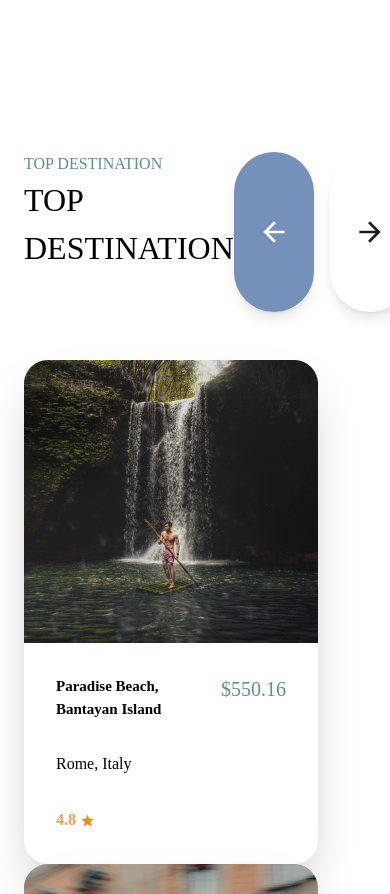
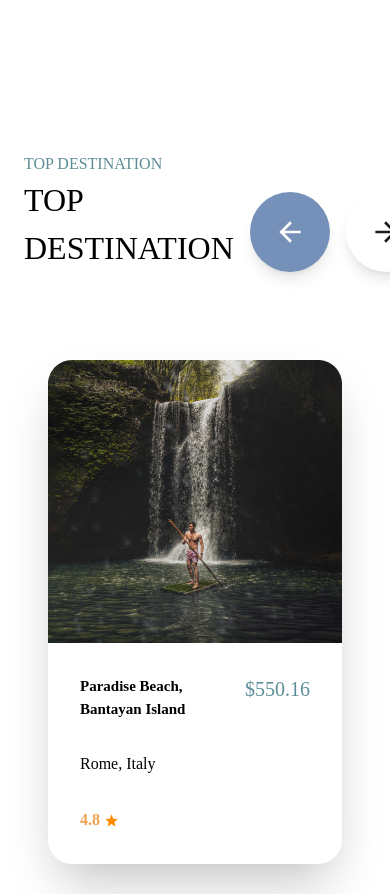
Before and after one commit to yannmarc/travel-page, a React (Create React App) app: page / in a window 390 px wide. Shown: the part 2380-3274 px from the top of the page. Built offline with nearby package versions, Linux system fonts and the light colour scheme; the HTML template or start-up script is replaced by a standard one.

Commit message:
the destination sectino of the page

```diff
--- a/src/components/Destination.jsx
+++ b/src/components/Destination.jsx
@@ -9,12 +9,12 @@ const Destination = () => {
     <Fragment>
       <section>
         <div className="py-[137.5px] lg:max-w-[1100px] lg:mx-auto px-6 xl:px-0">
-          <div className="text flex justify-between py-[27.5px]">
+          <div className="text flex items-center justify-between py-[27.5px] gap-x-4">
             <Headline
               subHeading={"TOP DESTINATION"}
               heading={"Explore top destination"}
             />
-            <div className="flex gap-x-4">
+            <div className="flex gap-x-4 ">
               <SliderButton bgColor={"#7691B9"}>
                 <svg
                   width="32"
@@ -45,7 +45,7 @@ const Destination = () => {
               </SliderButton>
             </div>
           </div>
-          <div className="flex flex-col lg:flex-row lg:justify-between lg:items-center my-[21px]">
+          <div className="flex flex-col items-center gap-y-8 lg:flex-row lg:justify-between lg:items-center my-[21px]">
             {
                 destinations.map((destination) => (
                     <Cards price={destination.price} rating={destination.rate} country={destination.country} location={destination.location} placeHolder={destination.placeHolder} />
```
